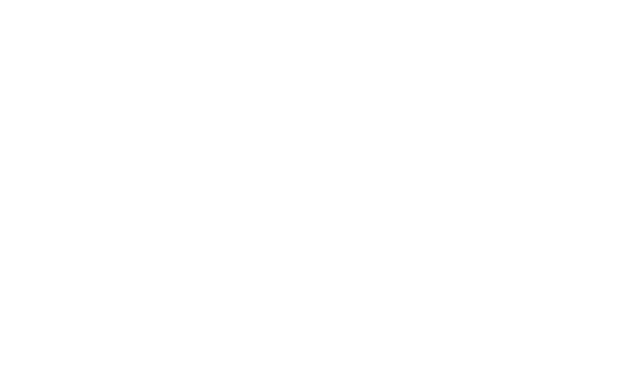
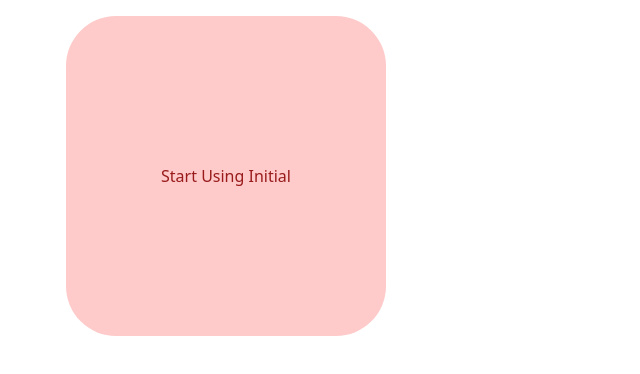
Before and after one commit to hlainehtet/framer-motion, a React (Vite) app: page /start-using-initial in a window 1280 px wide. Before the commit this address had no page. Shown: the top 374 px of the page, without its empty margins (0-640 px from the left). Built offline with nearby package versions, Linux system fonts and the light colour scheme.

Commit message:
start using initial

```diff
--- a/src/App.tsx
+++ b/src/App.tsx
@@ -1,11 +1,16 @@
 import { Route, Routes } from "react-router";
-import { HomePage, StartUsingAnimatePage } from "./pages";
+import {
+  HomePage,
+  StartUsingAnimatePage,
+  StartUsingInitialPage,
+} from "./pages";
 
 export default function App() {
   return (
     <Routes>
       <Route path="/" element={<HomePage />} />
       <Route path="/start-using-animate" element={<StartUsingAnimatePage />} />
+      <Route path="/start-using-initial" element={<StartUsingInitialPage />} />
     </Routes>
   );
 }
--- a/src/pages/HomePage.tsx
+++ b/src/pages/HomePage.tsx
@@ -11,6 +11,9 @@
           <li>
             <Link to={"/start-using-animate"}>Start Using Animate</Link>
           </li>
+          <li>
+            <Link to={"/start-using-initial"}>Start Using Initial</Link>
+          </li>
         </ul>
       </main>
     </div>
--- /dev/null
+++ b/src/pages/StartUsingInitialPage.tsx
@@ -0,0 +1,17 @@
+import { motion } from "framer-motion";
+
+const StartUsingInitialPage = () => {
+  return (
+    <div className="w-screen h-screen p-4 ">
+      <motion.div
+        initial={{ opacity: 0, x: -300 }}
+        animate={{ opacity: 1, x: 50, borderRadius: "50px" }}
+        className="flex items-center justify-center px-8 py-4 text-red-800 bg-red-200 w-80 h-80"
+      >
+        Start Using Initial
+      </motion.div>
+    </div>
+  );
+};
+
+export default StartUsingInitialPage;
--- a/src/pages/index.ts
+++ b/src/pages/index.ts
@@ -1,4 +1,5 @@
 import HomePage from "./HomePage";
 import StartUsingAnimatePage from "./StartUsingAnimatePage";
+import StartUsingInitialPage from "./StartUsingInitialPage";
 
-export { HomePage, StartUsingAnimatePage };
+export { HomePage, StartUsingAnimatePage, StartUsingInitialPage };
```
